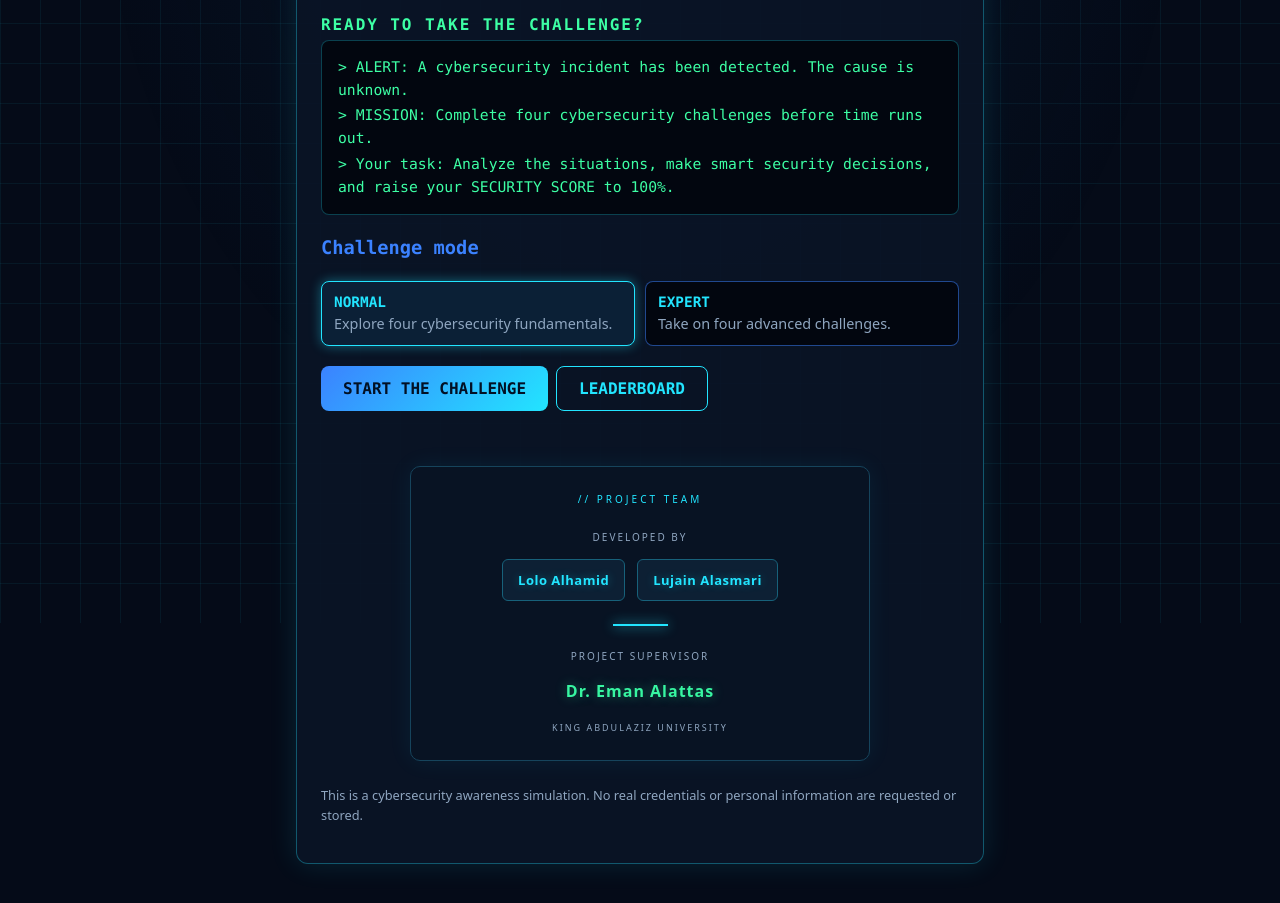
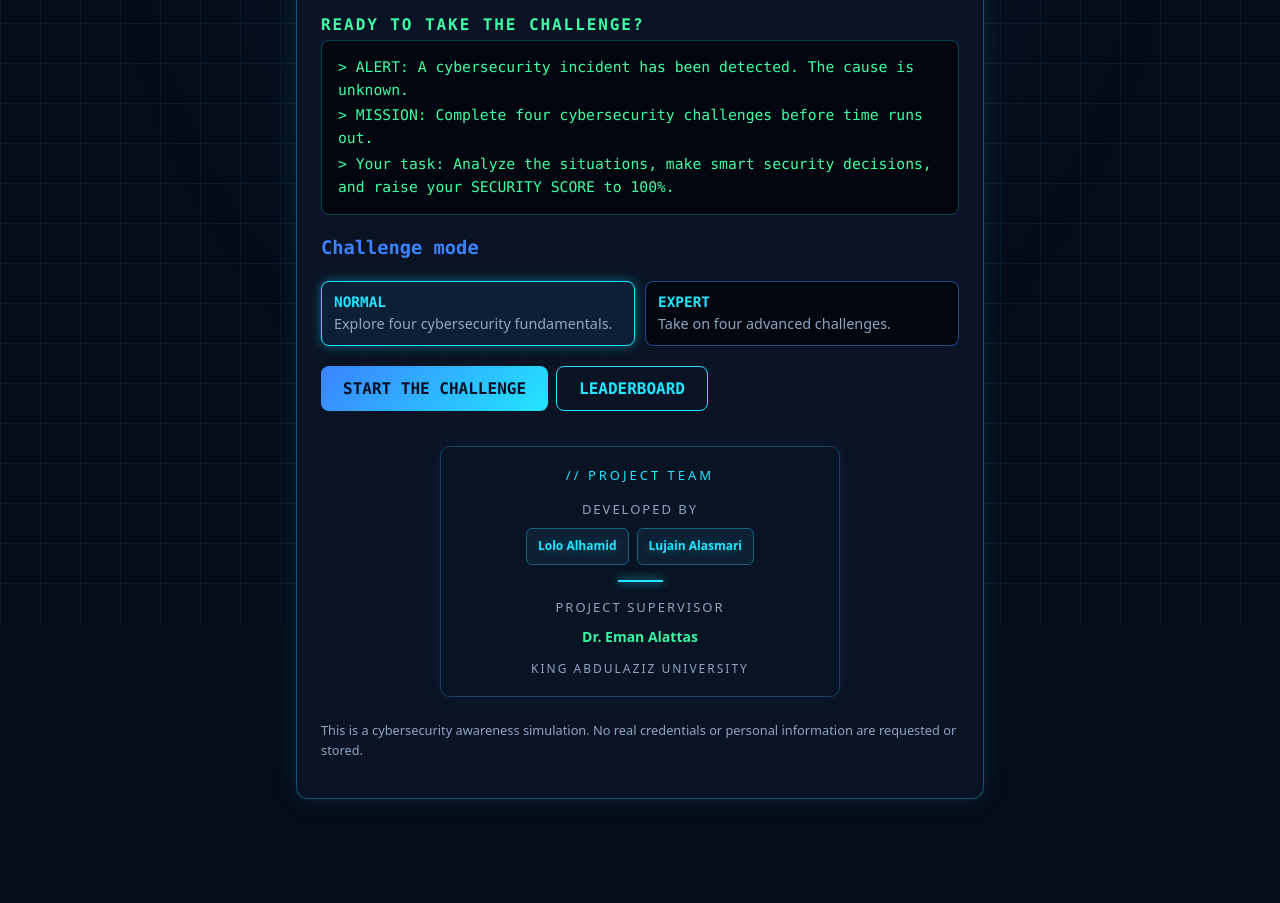
Before and after one commit to l-ctrl887/Cyber_Clash, a plain HTML site: page index.html in a window 1280 px wide. Shown: the part 177-1080 px from the top of the page. After the commit the page ends 1024 px from the top, so only its background shows below. Drawn offline with Linux system fonts and the light colour scheme.

Commit message:
Update style.css

```diff
--- a/css/style.css
+++ b/css/style.css
@@ -108,78 +108,71 @@ h1{font-size:clamp(2.6rem,12vw,4.2rem);letter-spacing:.08em;background:linear-gr
   left: 0;
 }
 
-
 .project-credits {
-  position: relative;
-  max-width: 460px;
-  margin: 55px auto 25px;
-  padding: 25px 20px;
+  max-width: 400px;
+  margin: 35px auto 20px;
+  padding: 18px 16px;
   text-align: center;
   background: #081323;
   border: 1px solid #16445c;
   border-radius: 10px;
-  box-shadow: 0 0 25px #00d9ff12;
+  box-shadow: 0 0 20px #00d9ff12;
 }
 
 .credit-label {
   color: #22e5ff;
-  font-size: 10px;
+  font-size: 13px;
   letter-spacing: 3px;
-  margin-bottom: 22px;
+  margin-bottom: 14px;
 }
 
 .credit-heading {
   color: #8fa6c0;
-  font-size: 10px;
+  font-size: 13px;
   letter-spacing: 2px;
-  margin-bottom: 14px;
+  margin-bottom: 9px;
 }
 
 .team-names {
   display: flex;
   justify-content: center;
   flex-wrap: wrap;
-  gap: 12px;
+  gap: 8px;
 }
 
 .team-member {
-  display: inline-block;
   color: #22e5ff;
   background: #0d2034;
   border: 1px solid #17617a;
   border-radius: 6px;
-  padding: 10px 15px;
-  font-size: 13px;
+  padding: 8px 11px;
+  font-size: 12px;
   font-weight: bold;
-  letter-spacing: .5px;
   text-shadow: 0 0 10px #22e5ff55;
 }
 
 .credit-divider {
-  width: 100%;
   display: flex;
   justify-content: center;
-  margin: 23px 0;
+  margin: 15px 0;
 }
 
 .credit-divider span {
-  width: 55px;
+  width: 45px;
   height: 2px;
   background: #22e5ff;
-  box-shadow: 0 0 12px #22e5ff;
+  box-shadow: 0 0 10px #22e5ff;
 }
 
 .supervisor-name {
   color: #37f5a1;
-  font-size: 16px;
+  font-size: 14px;
   font-weight: bold;
-  letter-spacing: 1px;
-  text-shadow: 0 0 12px #37f5a166;
-  margin: 12px 0 18px;
+  margin: 8px 0 12px;
 }
 
 .university-name {
   color: #8fa6c0;
-  font-size: 9px;
+  font-size: 12px;
   letter-spacing: 2px;
 }
```
